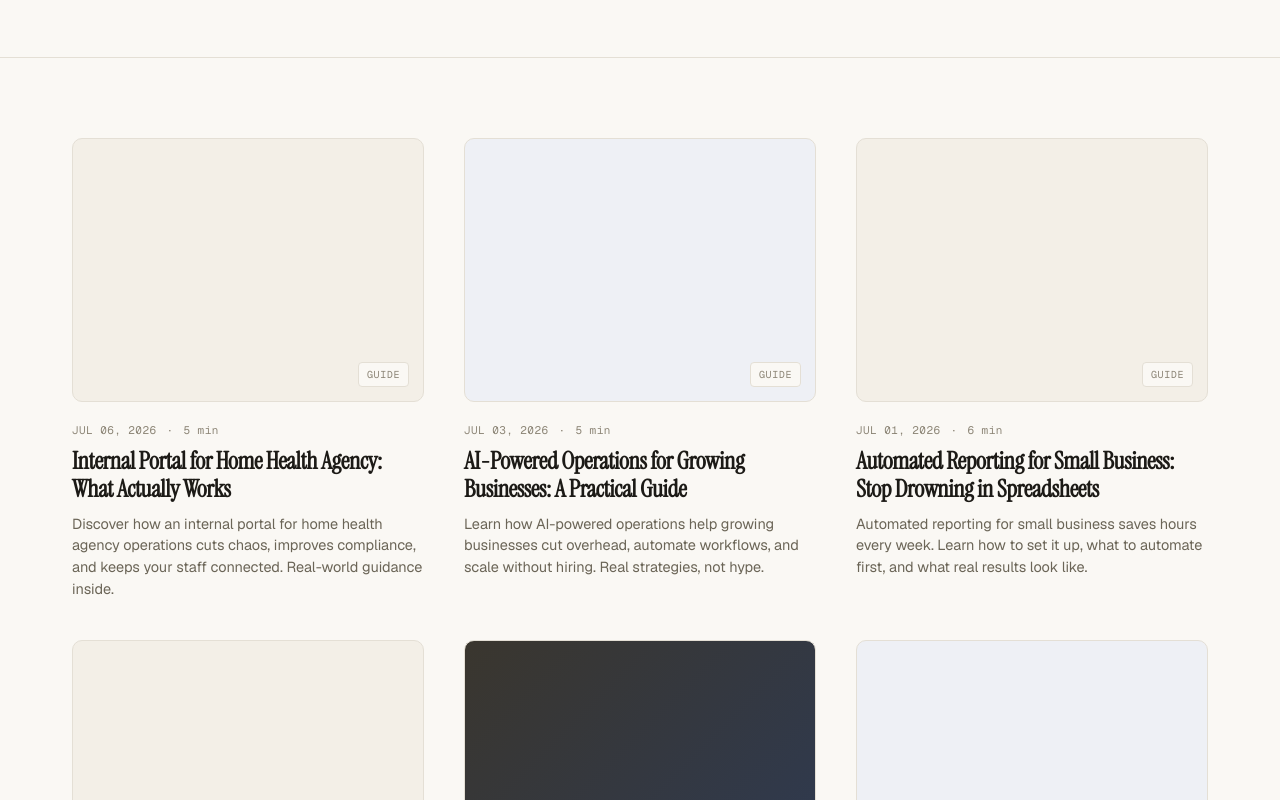
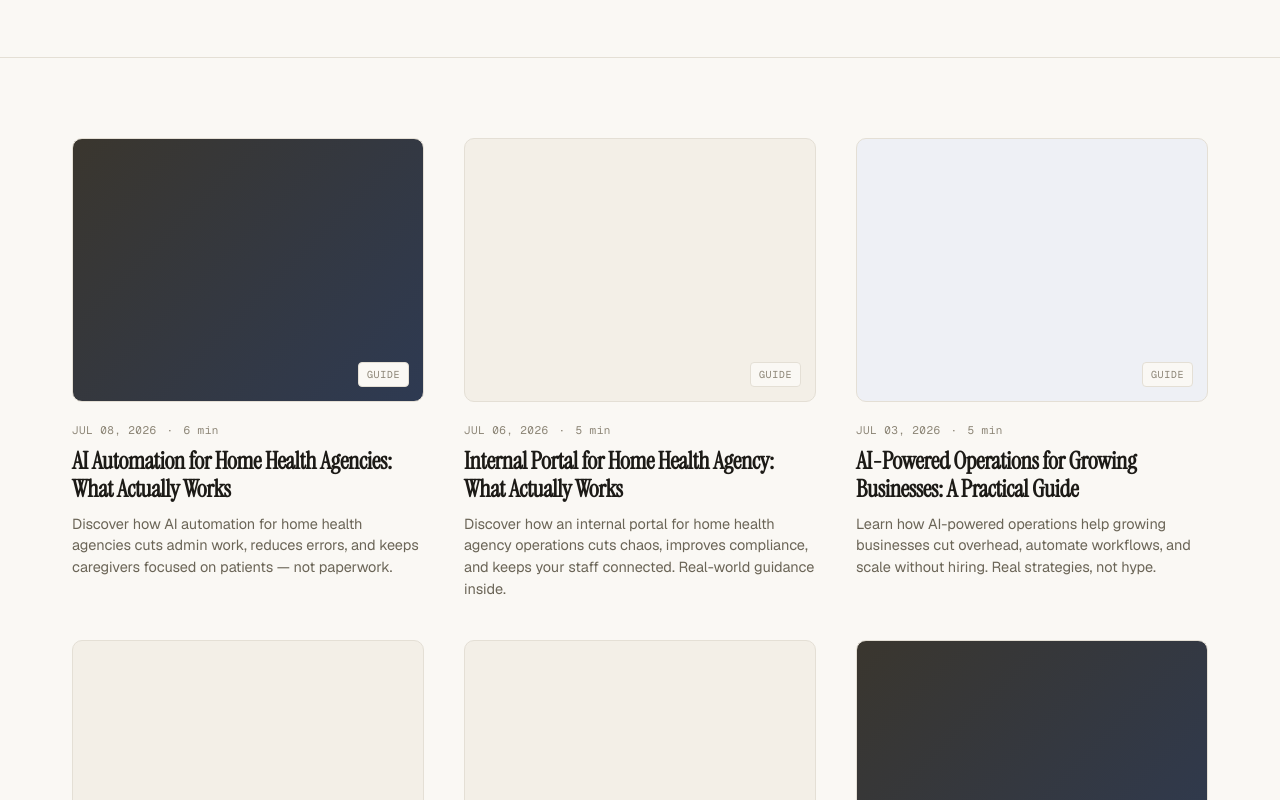
Before and after one commit to VictorAsooye/sola-website, a plain HTML site: page blog/index.html in a window 1280 px wide. Shown: the part 453-1253 px from the top of the page. Drawn offline with nearby package versions, Linux system fonts and the light colour scheme.

Commit message:
blog: update index with "AI Automation for Home Health Agencies: What Actually Works"

```diff
--- a/blog/index.html
+++ b/blog/index.html
@@ -317,6 +317,12 @@
   <div class="container">
     <div class="posts-grid">
 <!-- POSTS_START -->
+      <a href="/blog/posts/ai-automation-for-home-health-agencies-what-actually-works.html" class="post-card">
+        <div class="post-cover post-cover-dark"><span class="cover-label">Guide</span></div>
+        <div class="post-meta"><span>JUL 08, 2026</span><span>·</span><span>6 min</span></div>
+        <h2 class="post-title">AI Automation for Home Health Agencies: What Actually Works</h2>
+        <p class="post-excerpt">Discover how AI automation for home health agencies cuts admin work, reduces errors, and keeps caregivers focused on patients — not paperwork.</p>
+      </a>
       <a href="/blog/posts/internal-portal-for-home-health-agency-what-actually-works.html" class="post-card">
         <div class="post-cover"><span class="cover-label">Guide</span></div>
         <div class="post-meta"><span>JUL 06, 2026</span><span>·</span><span>5 min</span></div>
```
